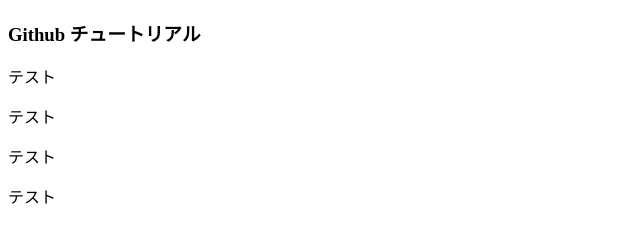
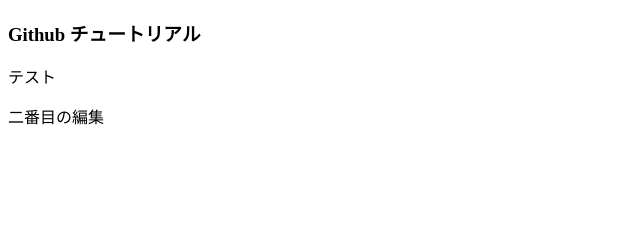
Before and after one commit to miyuchin1234/github-tutorial, a plain HTML site: page index.html in a window 1280 px wide. Shown: the whole page, without its empty margins (0-640 px from the left). Drawn offline with Linux system fonts and the light colour scheme.

Commit message:
二番目の編集

```diff
--- a/index.html
+++ b/index.html
@@ -9,9 +9,7 @@
 <body>
   <h3>Github チュートリアル</h3>
   <p>テスト</p>
-  <p>テスト</p>
-  <p>テスト</p>
-  <p>テスト</p>
+  <p>二番目の編集</p>
 
 </body>
 </html>
```
